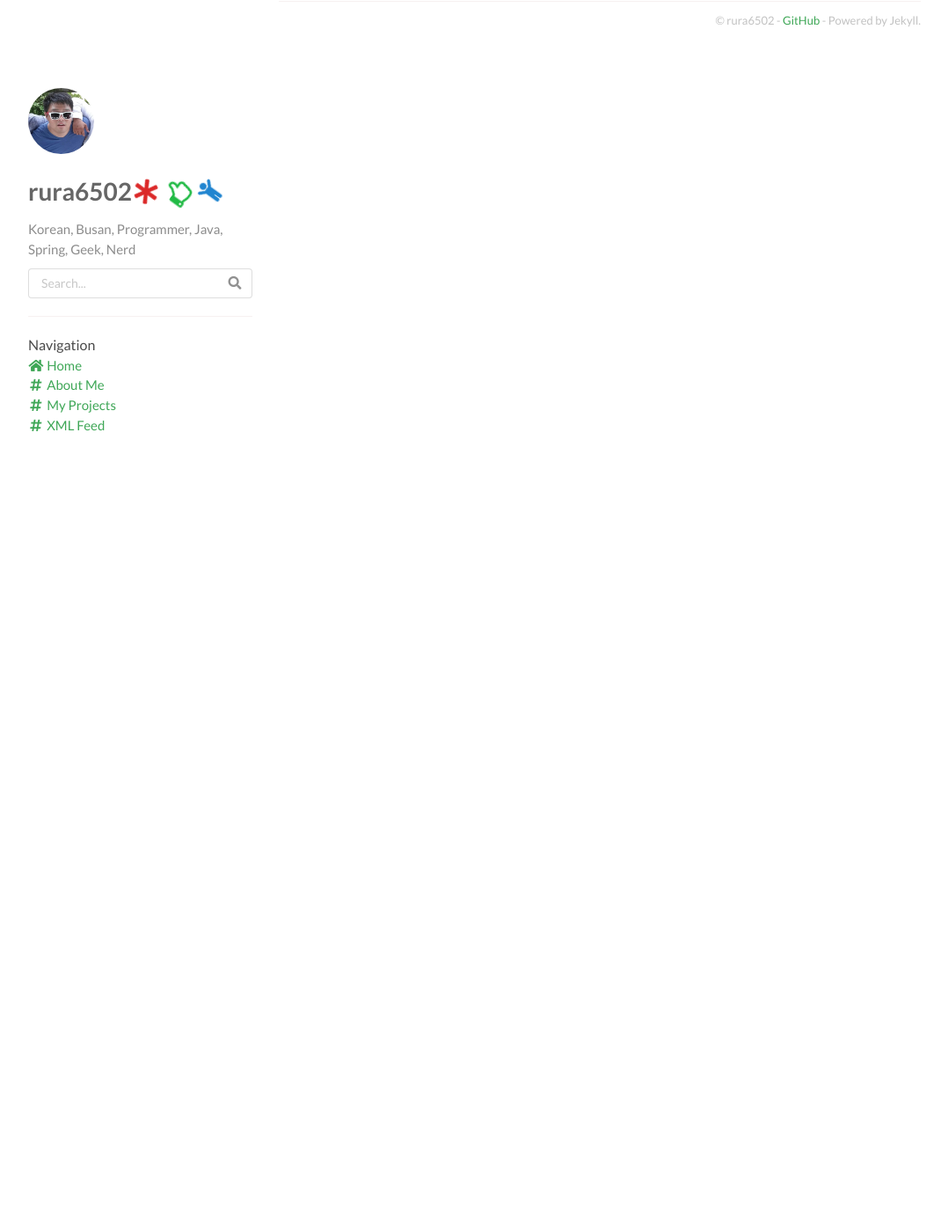
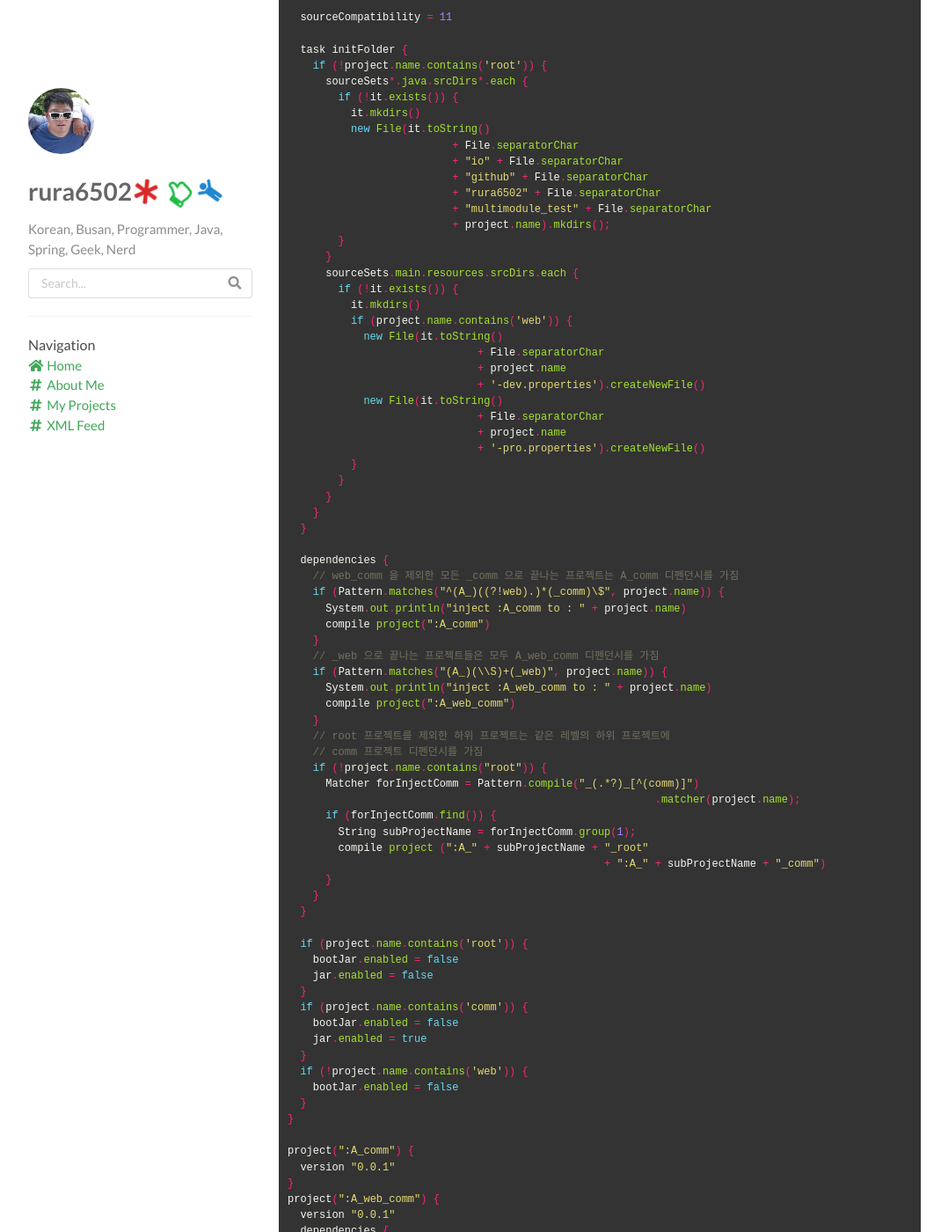
Before and after one commit to rura6502/rura6502.github.io, a Jekyll site: the page built from _posts/2019-05-25-Gradle-multi-module-project-with-Spring-Boot-and-inject-dependencies-using-IF.md, in a window 1280 px wide and 1400 px high, scrolled down 8202 px. Shown: the whole window at 88% size, without its empty margins (53-1131 px from the left). Built offline with Jekyll 4.4.1, drawn with Linux system fonts in a browser that asks for light colours; nearby versions of some CDN libraries; comment, search, counter and statistics services are not loaded; some of the changed text lies outside the part shown.

Commit message:
_posts/2019-05-25-Gradle-multi-module-project-with-Spring-Boot-and-inject-dependencies-using-IF.md updated from https://stackedit.io/

````diff
--- a/_posts/2019-05-25-Gradle-multi-module-project-with-Spring-Boot-and-inject-dependencies-using-IF.md
+++ b/_posts/2019-05-25-Gradle-multi-module-project-with-Spring-Boot-and-inject-dependencies-using-IF.md
@@ -298,6 +298,146 @@ spring boot jar로 패키징 될 web 프로젝트들은 `mainClassName`을 설
 ### 전체 설정
 
 ```groovy
+import java.util.regex.Pattern;
+import java.util.regex.Matcher;
+
+buildscript {
+  ext {
+    springBootVersion = '2.1.5.RELEASE'
+  }
+  group "io.github.rura6502"
+
+  repositories {
+    mavenCentral()
+  }
+  dependencies {
+    classpath "org.springframework.boot:spring-boot-gradle-plugin:${springBootVersion}"
+    classpath "io.spring.gradle:dependency-management-plugin:0.6.0.RELEASE"
+  }
+}
+
+subprojects {
+
+  apply plugin: 'java'
+  apply plugin: 'eclipse'
+  apply plugin: 'org.springframework.boot'
+  apply plugin: 'io.spring.dependency-management'
+
+  repositories {
+    mavenCentral()
+  }
+
+  sourceCompatibility = 11
+
+  task initFolder {
+    if (!project.name.contains('root')) {
+      sourceSets*.java.srcDirs*.each {
+        if (!it.exists()) {
+          it.mkdirs()
+          new File(it.toString()
+                          + File.separatorChar
+                          + "io" + File.separatorChar
+                          + "github" + File.separatorChar
+                          + "rura6502" + File.separatorChar
+                          + "multimodule_test" + File.separatorChar
+                          + project.name).mkdirs();
+        }
+      }
+      sourceSets.main.resources.srcDirs.each {
+        if (!it.exists()) {
+          it.mkdirs()
+          if (project.name.contains('web')) {
+            new File(it.toString()
+                              + File.separatorChar
+                              + project.name
+                              + '-dev.properties').createNewFile()
+            new File(it.toString()
+                              + File.separatorChar
+                              + project.name
+                              + '-pro.properties').createNewFile()
+          }
+        }
+      }
+    }
+  }
+
+  dependencies {
+    // web_comm 을 제외한 모든 _comm 으로 끝나는 프로젝트는 A_comm 디펜던시를 가짐
+    if (Pattern.matches("^(A_)((?!web).)*(_comm)\$", project.name)) {
+      System.out.println("inject :A_comm to : " + project.name)
+      compile project(":A_comm")
+    }
+    // _web 으로 끝나는 프로젝트들은 모두 A_web_comm 디펜던시를 가짐
+    if (Pattern.matches("(A_)(\\S)+(_web)", project.name)) {
+      System.out.println("inject :A_web_comm to : " + project.name)
+      compile project(":A_web_comm")
+    }
+    // root 프로젝트를 제외한 하위 프로젝트는 같은 레벨의 하위 프로젝트에
+    // comm 프로젝트 디펜던시를 가짐
+    if (!project.name.contains("root")) {
+      Matcher forInjectComm = Pattern.compile("_(.*?)_[^(comm)]")
+                                                          .matcher(project.name);
+      if (forInjectComm.find()) {
+        String subProjectName = forInjectComm.group(1);
+        compile project (":A_" + subProjectName + "_root"
+                                                  + ":A_" + subProjectName + "_comm")
+      }
+    }
+  }
+
+  if (project.name.contains('root')) {
+    bootJar.enabled = false
+    jar.enabled = false
+  }
+  if (project.name.contains('comm')) {
+    bootJar.enabled = false
+    jar.enabled = true
+  }
+  if (!project.name.contains('web')) {
+    bootJar.enabled = false
+  }
+}
+
+project(":A_comm") {
+  version "0.0.1"
+}
+project(":A_web_comm") {
+  version "0.0.1"
+  dependencies {
+    compile 'org.springframework.boot:spring-boot-starter-web'
+    compile 'org.springframework.boot:spring-boot-starter-test'
+    compile 'com.h2database:h2'
+    runtimeOnly 'org.springframework.boot:spring-boot-devtools'
+  }
+}
+project(":A_a_root:A_a_comm") {
+  version "0.0.5"
+}
+project(":A_a_root:A_a_web") {
+  version "0.0.3"
+  bootJar {
+    mainClassName = "io.github.rura6502.multimodule_test.A_a_web.A_a_web_App.java"
+  }
+}
+project(":A_a_root:A_a_b") {
+  version "0.0.6"
+}
+project(":A_b_root:A_b_comm") {
+  version "0.0.7"
+}
+project(":A_b_root:A_b_web") {
+  version "0.0.2"
+  bootJar {
+    mainClassName = "io.github.rura6502.multimodule_test.A_b_web.A_b_web_App.java"
+  }
+  dependencies {
+    compile 'org.springframework.boot:spring-boot-starter-webflux'
+  }
+}
+project(":A_b_root:A_b_b") {
+  version "0.0.9"
+}
+```
 
 ## 추가 참고 사항
 
@@ -309,7 +449,9 @@ spring boot jar로 패키징 될 web 프로젝트들은 `mainClassName`을 설
 ./gradlew :부모프로젝트:개별프로젝트:작업
 ./gradlew :A_a_root:A_a_comm:clean
 ./gradlew :A_a_root:A_a_comm:build
+```
 
+이렇게 사용해서 할 수 있음. 개별빌드를 활용하면 jenkins등을 사용할때 각 프로젝트를 개별빌드하는 파이프라인을 구성해서
 
 
 
````
Also changed, not shown: other parts of _posts/2019-05-25-Gradle-multi-module-project-with-Spring-Boot-and-inject-dependencies-using-IF.md (+1 -1 lines).
